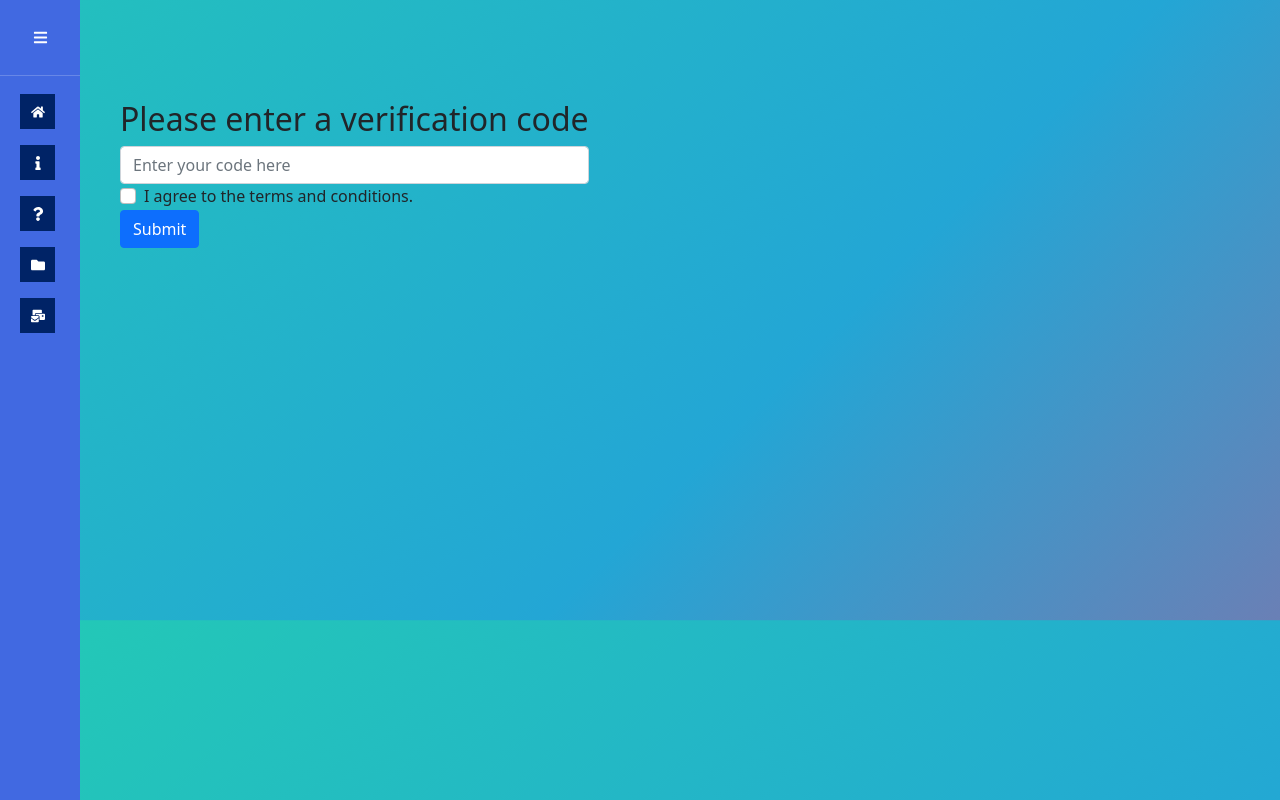
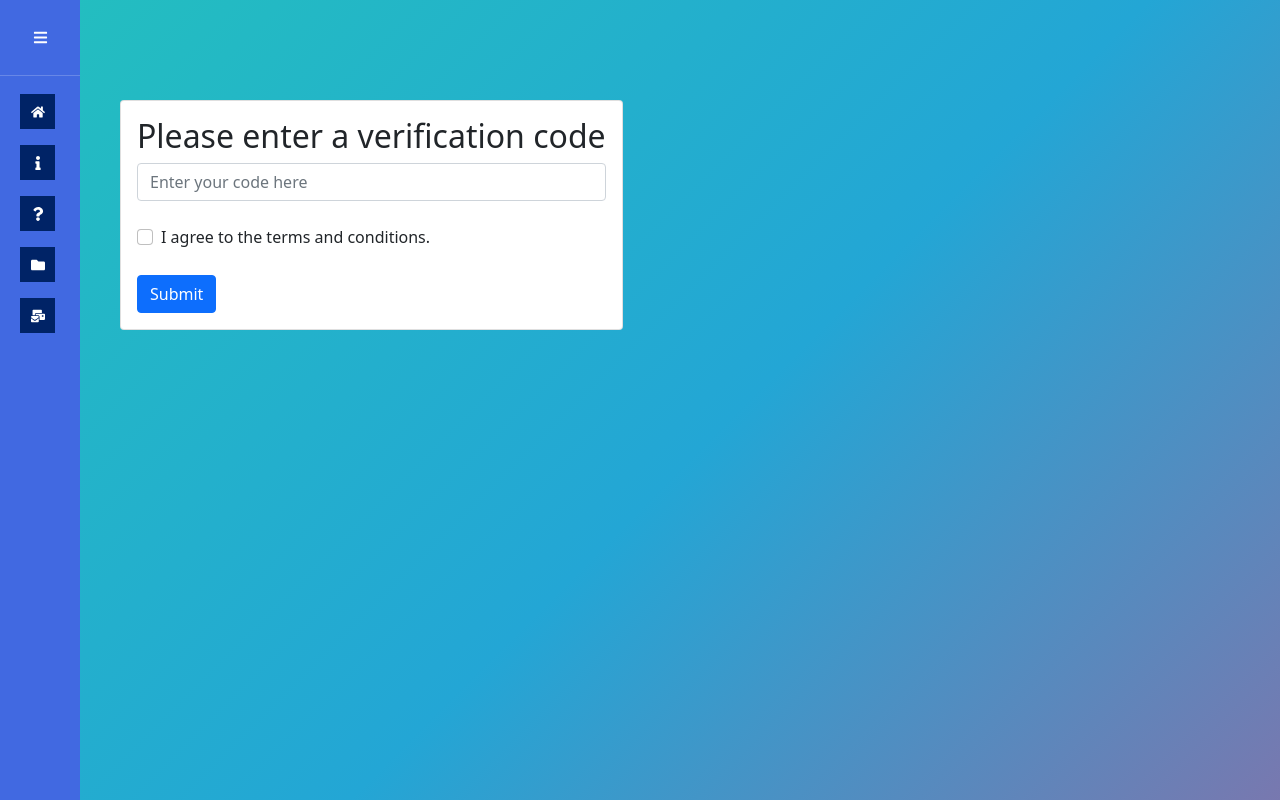
Before and after one commit to NeoCirc/neocirc-website, a React (Create React App) app: page /modules in a window 1280 px wide. Built offline with nearby package versions, Linux system fonts and the light colour scheme.

Commit message:
Improve login page formatting

```diff
--- a/src/components/LoginPage.js
+++ b/src/components/LoginPage.js
@@ -1,6 +1,5 @@
 import styled from 'styled-components';
-import Form from 'react-bootstrap/Form';
-import Button from 'react-bootstrap/Button';
+import { Card } from 'react-bootstrap';
 import { useState } from 'react';
 import { useNavigate } from 'react-router-dom';
 
@@ -30,17 +29,19 @@ const LoginPage = ({ onSuccessfulSubmit }) => {
 
   return (
     <Wrap>
-          <form>
+      <Card>
+        <Card.Body>
           <h2>Please enter a verification code</h2>
           <div class="form-group">
             <input type="password" class="form-control" id="exampleInputPassword1" placeholder="Enter your code here" value={userCode} onChange={e => setUserCode(e.target.value)} />
-                </div>
+          </div> <br />
           <div class="form-check">
             <input type="checkbox" class="form-check-input" id="exampleCheck1" onChange={e => setAgreed(e.currentTarget.checked)} />
             <label class="form-check-label" for="exampleCheck1">I agree to the terms and conditions.</label>
-                </div>
+          </div> <br />
           <button type="submit" class="btn btn-primary" onClick={onSubmit}> Submit </button>
-            </form>
+        </Card.Body>
+      </Card>
     </Wrap>
   );
 }
```
Lines whose indentation alone changed are shown as unchanged.
